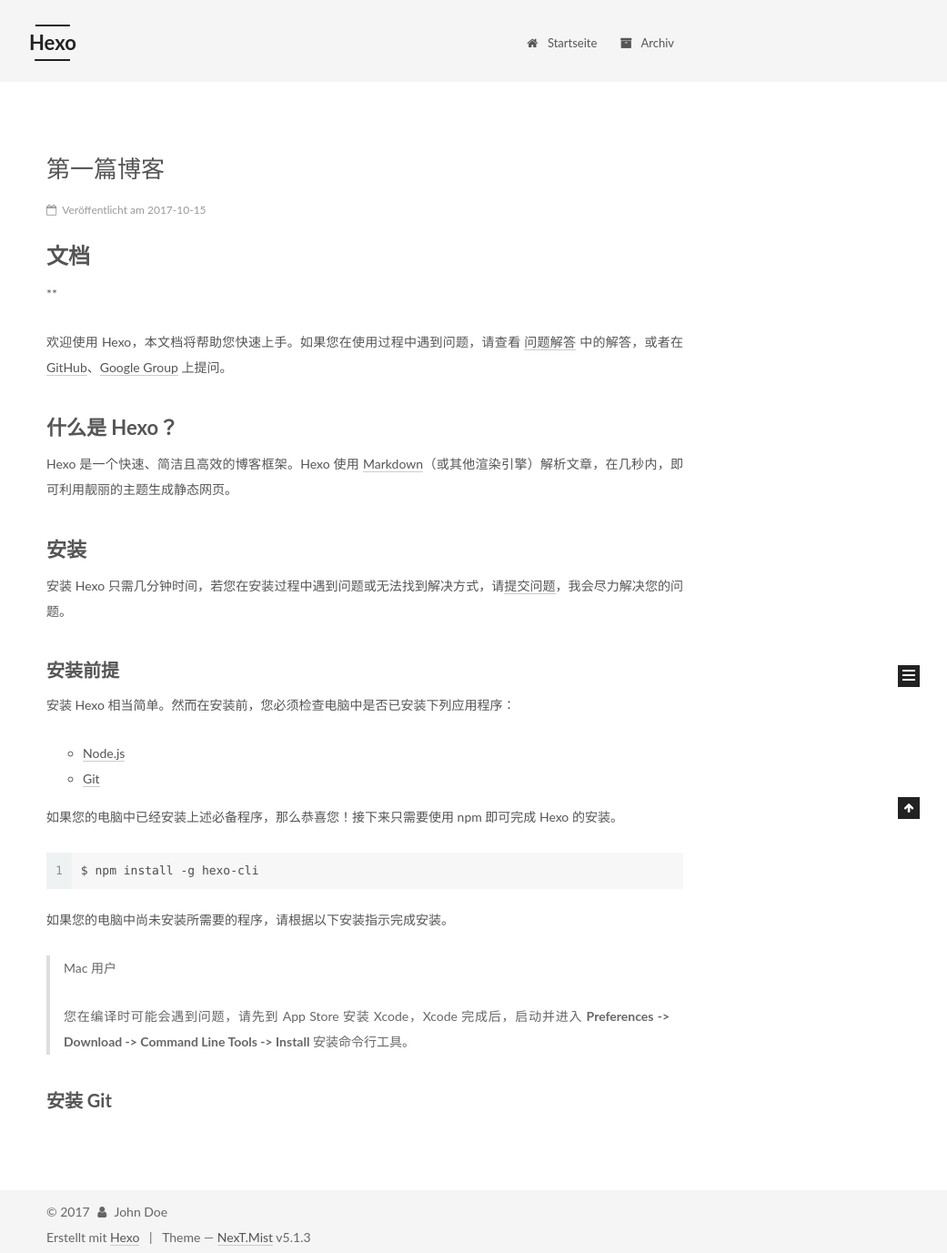
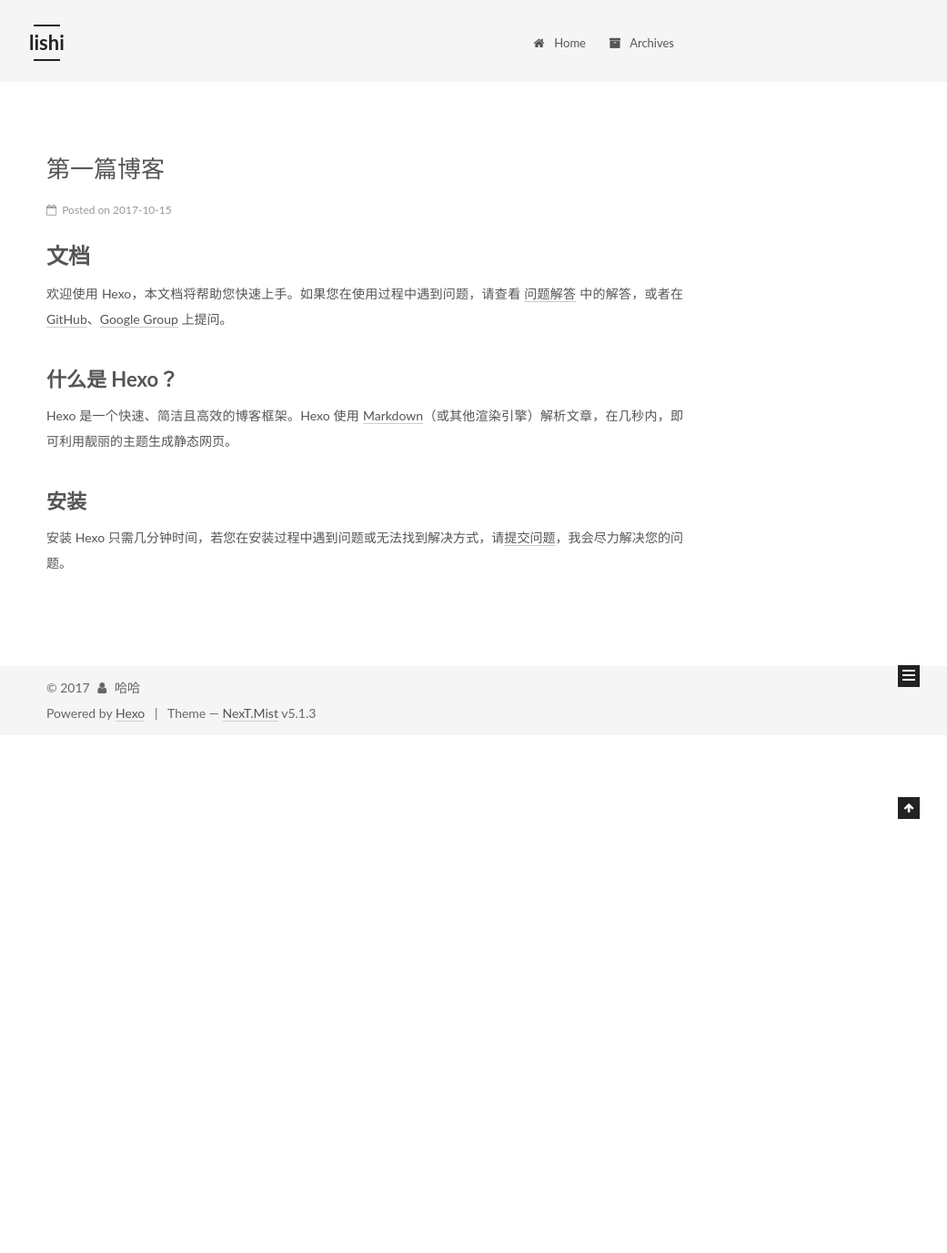
Before and after one commit to liushibuju/liushibuju.github.io, a plain HTML site: page index.html in a window 1280 px wide. Shown: the whole page at 91% size, without its empty margins (239-1280 px from the left). After the commit the page ends 808 px from the top, so only its background shows below. Drawn offline with Linux system fonts and the light colour scheme.

Commit message:
Site updated: 2017-10-16 13:41:11

```diff
--- a/2017/10/15/第一篇博客/index.html
+++ b/2017/10/15/第一篇博客/index.html
@@ -76,23 +76,23 @@
 
 
 
-  <link rel="alternate" href="/atom.xml" title="Hexo" type="application/atom+xml" />
+  <link rel="alternate" href="/atom.xml" title="lishi" type="application/atom+xml" />
 
 
 
 
 
 
-<meta name="description" content="文档** 欢迎使用 Hexo，本文档将帮助您快速上手。如果您在使用过程中遇到问题，请查看 问题解答 中的解答，或者在 GitHub、Google Group 上提问。 什么是 Hexo？Hexo 是一个快速、简洁且高效的博客框架。Hexo 使用 Markdown（或其他渲染引擎）解析文章，在几秒内，即可利用靓丽的主题生成静态网页。 安装安装 Hexo 只需几分钟时间，若您在安装过程中遇到问题或无法">
+<meta name="description" content="文档欢迎使用 Hexo，本文档将帮助您快速上手。如果您在使用过程中遇到问题，请查看 问题解答 中的解答，或者在 GitHub、Google Group 上提问。 什么是 Hexo？Hexo 是一个快速、简洁且高效的博客框架。Hexo 使用 Markdown（或其他渲染引擎）解析文章，在几秒内，即可利用靓丽的主题生成静态网页。 安装安装 Hexo 只需几分钟时间，若您在安装过程中遇到问题或无法找到解">
 <meta property="og:type" content="article">
 <meta property="og:title" content="第一篇博客">
 <meta property="og:url" content="http://xsxs2.top/2017/10/15/第一篇博客/index.html">
-<meta property="og:site_name" content="Hexo">
-<meta property="og:description" content="文档** 欢迎使用 Hexo，本文档将帮助您快速上手。如果您在使用过程中遇到问题，请查看 问题解答 中的解答，或者在 GitHub、Google Group 上提问。 什么是 Hexo？Hexo 是一个快速、简洁且高效的博客框架。Hexo 使用 Markdown（或其他渲染引擎）解析文章，在几秒内，即可利用靓丽的主题生成静态网页。 安装安装 Hexo 只需几分钟时间，若您在安装过程中遇到问题或无法">
-<meta property="og:updated_time" content="2017-10-15T13:04:55.890Z">
+<meta property="og:site_name" content="lishi">
+<meta property="og:description" content="文档欢迎使用 Hexo，本文档将帮助您快速上手。如果您在使用过程中遇到问题，请查看 问题解答 中的解答，或者在 GitHub、Google Group 上提问。 什么是 Hexo？Hexo 是一个快速、简洁且高效的博客框架。Hexo 使用 Markdown（或其他渲染引擎）解析文章，在几秒内，即可利用靓丽的主题生成静态网页。 安装安装 Hexo 只需几分钟时间，若您在安装过程中遇到问题或无法找到解">
+<meta property="og:updated_time" content="2017-10-16T05:00:38.120Z">
 <meta name="twitter:card" content="summary">
 <meta name="twitter:title" content="第一篇博客">
-<meta name="twitter:description" content="文档** 欢迎使用 Hexo，本文档将帮助您快速上手。如果您在使用过程中遇到问题，请查看 问题解答 中的解答，或者在 GitHub、Google Group 上提问。 什么是 Hexo？Hexo 是一个快速、简洁且高效的博客框架。Hexo 使用 Markdown（或其他渲染引擎）解析文章，在几秒内，即可利用靓丽的主题生成静态网页。 安装安装 Hexo 只需几分钟时间，若您在安装过程中遇到问题或无法">
+<meta name="twitter:description" content="文档欢迎使用 Hexo，本文档将帮助您快速上手。如果您在使用过程中遇到问题，请查看 问题解答 中的解答，或者在 GitHub、Google Group 上提问。 什么是 Hexo？Hexo 是一个快速、简洁且高效的博客框架。Hexo 使用 Markdown（或其他渲染引擎）解析文章，在几秒内，即可利用靓丽的主题生成静态网页。 安装安装 Hexo 只需几分钟时间，若您在安装过程中遇到问题或无法找到解">
 
 
 
@@ -128,7 +128,7 @@
 
 
 
-  <title>第一篇博客 | Hexo</title>
+  <title>第一篇博客 | lishi</title>
 
 
 
@@ -158,7 +158,7 @@
     <div class="custom-logo-site-title">
       <a href="/"  class="brand" rel="start">
         <span class="logo-line-before"><i></i></span>
-        <span class="site-title">Hexo</span>
+        <span class="site-title">lishi</span>
         <span class="logo-line-after"><i></i></span>
       </a>
     </div>
@@ -188,7 +188,7 @@
 
               <i class="menu-item-icon fa fa-fw fa-home"></i> <br />
 
-            Startseite
+            Home
           </a>
         </li>
 
@@ -198,7 +198,7 @@
 
               <i class="menu-item-icon fa fa-fw fa-archive"></i> <br />
 
-            Archiv
+            Archives
           </a>
         </li>
 
@@ -238,13 +238,13 @@
     <link itemprop="mainEntityOfPage" href="http://xsxs2.top/2017/10/15/第一篇博客/">
 
     <span hidden itemprop="author" itemscope itemtype="http://schema.org/Person">
-      <meta itemprop="name" content="John Doe">
+      <meta itemprop="name" content="哈哈">
       <meta itemprop="description" content="">
       <meta itemprop="image" content="/images/avatar.gif">
     </span>
 
     <span hidden itemprop="publisher" itemscope itemtype="http://schema.org/Organization">
-      <meta itemprop="name" content="Hexo">
+      <meta itemprop="name" content="lishi">
     </span>
 
 
@@ -262,7 +262,7 @@
                 <i class="fa fa-calendar-o"></i>
               </span>
 
-                <span class="post-meta-item-text">Veröffentlicht am</span>
+                <span class="post-meta-item-text">Posted on</span>
 
               <time title="Post created" itemprop="dateCreated datePublished" datetime="2017-10-15T21:04:04+08:00">
                 2017-10-15
@@ -302,23 +302,10 @@
 
 
 
-        <h1 id="文档"><a href="#文档" class="headerlink" title="文档"></a>文档</h1><p>**</p>
-<p>欢迎使用 Hexo，本文档将帮助您快速上手。如果您在使用过程中遇到问题，请查看 <a href="https://hexo.io/zh-cn/docs/troubleshooting.html" target="_blank" rel="external">问题解答</a> 中的解答，或者在 <a href="https://github.com/hexojs/hexo/issues" target="_blank" rel="external">GitHub</a>、<a href="https://groups.google.com/group/hexo" target="_blank" rel="external">Google Group</a> 上提问。</p>
+        <h1 id="文档"><a href="#文档" class="headerlink" title="文档"></a>文档</h1><p>欢迎使用 Hexo，本文档将帮助您快速上手。如果您在使用过程中遇到问题，请查看 <a href="https://hexo.io/zh-cn/docs/troubleshooting.html" target="_blank" rel="external">问题解答</a> 中的解答，或者在 <a href="https://github.com/hexojs/hexo/issues" target="_blank" rel="external">GitHub</a>、<a href="https://groups.google.com/group/hexo" target="_blank" rel="external">Google Group</a> 上提问。</p>
 <h2 id="什么是-Hexo？"><a href="#什么是-Hexo？" class="headerlink" title="什么是 Hexo？"></a>什么是 Hexo？</h2><p>Hexo 是一个快速、简洁且高效的博客框架。Hexo 使用 <a href="http://daringfireball.net/projects/markdown/" target="_blank" rel="external">Markdown</a>（或其他渲染引擎）解析文章，在几秒内，即可利用靓丽的主题生成静态网页。</p>
 <h2 id="安装"><a href="#安装" class="headerlink" title="安装"></a>安装</h2><p>安装 Hexo 只需几分钟时间，若您在安装过程中遇到问题或无法找到解决方式，请<a href="https://github.com/hexojs/hexo/issues" target="_blank" rel="external">提交问题</a>，我会尽力解决您的问题。</p>
-<h3 id="安装前提"><a href="#安装前提" class="headerlink" title="安装前提"></a>安装前提</h3><p>安装 Hexo 相当简单。然而在安装前，您必须检查电脑中是否已安装下列应用程序：</p>
-<ul>
-<li><a href="http://nodejs.org/" target="_blank" rel="external">Node.js</a></li>
-<li><a href="http://git-scm.com/" target="_blank" rel="external">Git</a></li>
-</ul>
-<p>如果您的电脑中已经安装上述必备程序，那么恭喜您！接下来只需要使用 npm 即可完成 Hexo 的安装。</p>
-<figure class="highlight plain"><table><tr><td class="gutter"><pre><div class="line">1</div></pre></td><td class="code"><pre><div class="line">$ npm install -g hexo-cli</div></pre></td></tr></table></figure>
-<p>如果您的电脑中尚未安装所需要的程序，请根据以下安装指示完成安装。</p>
-<blockquote>
-<p>Mac 用户</p>
-<p>您在编译时可能会遇到问题，请先到 App Store 安装 Xcode，Xcode 完成后，启动并进入 <strong>Preferences -&gt; Download -&gt; Command Line Tools -&gt; Install</strong> 安装命令行工具。</p>
-</blockquote>
-<h3 id="安装-Git"><a href="#安装-Git" class="headerlink" title="安装 Git"></a>安装 Git</h3>
+
 
     </div>
 
@@ -388,10 +375,10 @@
 
         <ul class="sidebar-nav motion-element">
           <li class="sidebar-nav-toc sidebar-nav-active" data-target="post-toc-wrap">
-            Inhaltsverzeichnis
+            Table of Contents
           </li>
           <li class="sidebar-nav-overview" data-target="site-overview-wrap">
-            Übersicht
+            Overview
           </li>
         </ul>
 
@@ -400,7 +387,7 @@
         <div class="site-overview">
           <div class="site-author motion-element" itemprop="author" itemscope itemtype="http://schema.org/Person">
 
-              <p class="site-author-name" itemprop="name">John Doe</p>
+              <p class="site-author-name" itemprop="name">哈哈</p>
               <p class="site-description motion-element" itemprop="description"></p>
           </div>
 
@@ -412,7 +399,7 @@
                 <a href="/archives/">
 
                   <span class="site-state-item-count">1</span>
-                  <span class="site-state-item-name">Artikel</span>
+                  <span class="site-state-item-name">posts</span>
                 </a>
               </div>
 
@@ -457,7 +444,7 @@
 
 
 
-              <div class="post-toc-content"><ol class="nav"><li class="nav-item nav-level-1"><a class="nav-link" href="#文档"><span class="nav-number">1.</span> <span class="nav-text">文档</span></a><ol class="nav-child"><li class="nav-item nav-level-2"><a class="nav-link" href="#什么是-Hexo？"><span class="nav-number">1.1.</span> <span class="nav-text">什么是 Hexo？</span></a></li><li class="nav-item nav-level-2"><a class="nav-link" href="#安装"><span class="nav-number">1.2.</span> <span class="nav-text">安装</span></a><ol class="nav-child"><li class="nav-item nav-level-3"><a class="nav-link" href="#安装前提"><span class="nav-number">1.2.1.</span> <span class="nav-text">安装前提</span></a></li><li class="nav-item nav-level-3"><a class="nav-link" href="#安装-Git"><span class="nav-number">1.2.2.</span> <span class="nav-text">安装 Git</span></a></li></ol></li></ol></li></ol></div>
+              <div class="post-toc-content"><ol class="nav"><li class="nav-item nav-level-1"><a class="nav-link" href="#文档"><span class="nav-number">1.</span> <span class="nav-text">文档</span></a><ol class="nav-child"><li class="nav-item nav-level-2"><a class="nav-link" href="#什么是-Hexo？"><span class="nav-number">1.1.</span> <span class="nav-text">什么是 Hexo？</span></a></li><li class="nav-item nav-level-2"><a class="nav-link" href="#安装"><span class="nav-number">1.2.</span> <span class="nav-text">安装</span></a></li></ol></li></ol></div>
 
 
           </div>
@@ -481,13 +468,13 @@
   <span class="with-love">
     <i class="fa fa-user"></i>
   </span>
-  <span class="author" itemprop="copyrightHolder">John Doe</span>
+  <span class="author" itemprop="copyrightHolder">哈哈</span>
 
 
 </div>
 
 
-  <div class="powered-by">Erstellt mit  <a class="theme-link" target="_blank" href="https://hexo.io">Hexo</a></div>
+  <div class="powered-by">Powered by <a class="theme-link" target="_blank" href="https://hexo.io">Hexo</a></div>
 
 
 
--- a/css/main.css
+++ b/css/main.css
@@ -1822,7 +1822,7 @@ pre .javascript .function {
   width: 4px;
   height: 4px;
   border-radius: 50%;
-  background: #53e4c3;
+  background: #81b4ff;
 }
 .links-of-blogroll {
   font-size: 13px;
--- a/index.html
+++ b/index.html
@@ -74,7 +74,7 @@
 
 
 
-  <link rel="alternate" href="/atom.xml" title="Hexo" type="application/atom+xml" />
+  <link rel="alternate" href="/atom.xml" title="lishi" type="application/atom+xml" />
 
 
 
@@ -82,11 +82,11 @@
 
 
 <meta property="og:type" content="website">
-<meta property="og:title" content="Hexo">
+<meta property="og:title" content="lishi">
 <meta property="og:url" content="http://xsxs2.top/index.html">
-<meta property="og:site_name" content="Hexo">
+<meta property="og:site_name" content="lishi">
 <meta name="twitter:card" content="summary">
-<meta name="twitter:title" content="Hexo">
+<meta name="twitter:title" content="lishi">
 
 
 
@@ -122,7 +122,7 @@
 
 
 
-  <title>Hexo</title>
+  <title>lishi</title>
 
 
 
@@ -153,7 +153,7 @@
     <div class="custom-logo-site-title">
       <a href="/"  class="brand" rel="start">
         <span class="logo-line-before"><i></i></span>
-        <span class="site-title">Hexo</span>
+        <span class="site-title">lishi</span>
         <span class="logo-line-after"><i></i></span>
       </a>
     </div>
@@ -183,7 +183,7 @@
 
               <i class="menu-item-icon fa fa-fw fa-home"></i> <br />
 
-            Startseite
+            Home
           </a>
         </li>
 
@@ -193,7 +193,7 @@
 
               <i class="menu-item-icon fa fa-fw fa-archive"></i> <br />
 
-            Archiv
+            Archives
           </a>
         </li>
 
@@ -233,13 +233,13 @@
     <link itemprop="mainEntityOfPage" href="http://xsxs2.top/2017/10/15/第一篇博客/">
 
     <span hidden itemprop="author" itemscope itemtype="http://schema.org/Person">
-      <meta itemprop="name" content="John Doe">
+      <meta itemprop="name" content="哈哈">
       <meta itemprop="description" content="">
       <meta itemprop="image" content="/images/avatar.gif">
     </span>
 
     <span hidden itemprop="publisher" itemscope itemtype="http://schema.org/Organization">
-      <meta itemprop="name" content="Hexo">
+      <meta itemprop="name" content="lishi">
     </span>
 
 
@@ -259,7 +259,7 @@
                 <i class="fa fa-calendar-o"></i>
               </span>
 
-                <span class="post-meta-item-text">Veröffentlicht am</span>
+                <span class="post-meta-item-text">Posted on</span>
 
               <time title="Post created" itemprop="dateCreated datePublished" datetime="2017-10-15T21:04:04+08:00">
                 2017-10-15
@@ -301,23 +301,10 @@
 
 
 
-            <h1 id="文档"><a href="#文档" class="headerlink" title="文档"></a>文档</h1><p>**</p>
-<p>欢迎使用 Hexo，本文档将帮助您快速上手。如果您在使用过程中遇到问题，请查看 <a href="https://hexo.io/zh-cn/docs/troubleshooting.html" target="_blank" rel="external">问题解答</a> 中的解答，或者在 <a href="https://github.com/hexojs/hexo/issues" target="_blank" rel="external">GitHub</a>、<a href="https://groups.google.com/group/hexo" target="_blank" rel="external">Google Group</a> 上提问。</p>
+            <h1 id="文档"><a href="#文档" class="headerlink" title="文档"></a>文档</h1><p>欢迎使用 Hexo，本文档将帮助您快速上手。如果您在使用过程中遇到问题，请查看 <a href="https://hexo.io/zh-cn/docs/troubleshooting.html" target="_blank" rel="external">问题解答</a> 中的解答，或者在 <a href="https://github.com/hexojs/hexo/issues" target="_blank" rel="external">GitHub</a>、<a href="https://groups.google.com/group/hexo" target="_blank" rel="external">Google Group</a> 上提问。</p>
 <h2 id="什么是-Hexo？"><a href="#什么是-Hexo？" class="headerlink" title="什么是 Hexo？"></a>什么是 Hexo？</h2><p>Hexo 是一个快速、简洁且高效的博客框架。Hexo 使用 <a href="http://daringfireball.net/projects/markdown/" target="_blank" rel="external">Markdown</a>（或其他渲染引擎）解析文章，在几秒内，即可利用靓丽的主题生成静态网页。</p>
 <h2 id="安装"><a href="#安装" class="headerlink" title="安装"></a>安装</h2><p>安装 Hexo 只需几分钟时间，若您在安装过程中遇到问题或无法找到解决方式，请<a href="https://github.com/hexojs/hexo/issues" target="_blank" rel="external">提交问题</a>，我会尽力解决您的问题。</p>
-<h3 id="安装前提"><a href="#安装前提" class="headerlink" title="安装前提"></a>安装前提</h3><p>安装 Hexo 相当简单。然而在安装前，您必须检查电脑中是否已安装下列应用程序：</p>
-<ul>
-<li><a href="http://nodejs.org/" target="_blank" rel="external">Node.js</a></li>
-<li><a href="http://git-scm.com/" target="_blank" rel="external">Git</a></li>
-</ul>
-<p>如果您的电脑中已经安装上述必备程序，那么恭喜您！接下来只需要使用 npm 即可完成 Hexo 的安装。</p>
-<figure class="highlight plain"><table><tr><td class="gutter"><pre><div class="line">1</div></pre></td><td class="code"><pre><div class="line">$ npm install -g hexo-cli</div></pre></td></tr></table></figure>
-<p>如果您的电脑中尚未安装所需要的程序，请根据以下安装指示完成安装。</p>
-<blockquote>
-<p>Mac 用户</p>
-<p>您在编译时可能会遇到问题，请先到 App Store 安装 Xcode，Xcode 完成后，启动并进入 <strong>Preferences -&gt; Download -&gt; Command Line Tools -&gt; Install</strong> 安装命令行工具。</p>
-</blockquote>
-<h3 id="安装-Git"><a href="#安装-Git" class="headerlink" title="安装 Git"></a>安装 Git</h3>
+
 
 
 
@@ -387,7 +374,7 @@
         <div class="site-overview">
           <div class="site-author motion-element" itemprop="author" itemscope itemtype="http://schema.org/Person">
 
-              <p class="site-author-name" itemprop="name">John Doe</p>
+              <p class="site-author-name" itemprop="name">哈哈</p>
               <p class="site-description motion-element" itemprop="description"></p>
           </div>
 
@@ -399,7 +386,7 @@
                 <a href="/archives/">
 
                   <span class="site-state-item-count">1</span>
-                  <span class="site-state-item-name">Artikel</span>
+                  <span class="site-state-item-name">posts</span>
                 </a>
               </div>
 
@@ -452,13 +439,13 @@
   <span class="with-love">
     <i class="fa fa-user"></i>
   </span>
-  <span class="author" itemprop="copyrightHolder">John Doe</span>
+  <span class="author" itemprop="copyrightHolder">哈哈</span>
 
 
 </div>
 
 
-  <div class="powered-by">Erstellt mit  <a class="theme-link" target="_blank" href="https://hexo.io">Hexo</a></div>
+  <div class="powered-by">Powered by <a class="theme-link" target="_blank" href="https://hexo.io">Hexo</a></div>
 
 
 
--- a/sitemap.xml
+++ b/sitemap.xml
@@ -4,7 +4,7 @@
   <url>
     <loc>http://xsxs2.top/2017/10/15/%E7%AC%AC%E4%B8%80%E7%AF%87%E5%8D%9A%E5%AE%A2/</loc>
 
-    <lastmod>2017-10-15T13:04:55.890Z</lastmod>
+    <lastmod>2017-10-16T05:00:38.120Z</lastmod>
 
   </url>
 
```
Also changed, not shown: archives/2017/10/index.html (+13 -13 lines), archives/2017/index.html (+13 -13 lines), archives/index.html (+13 -13 lines), atom.xml (+6 -7 lines), images/timg.jpg (added).
